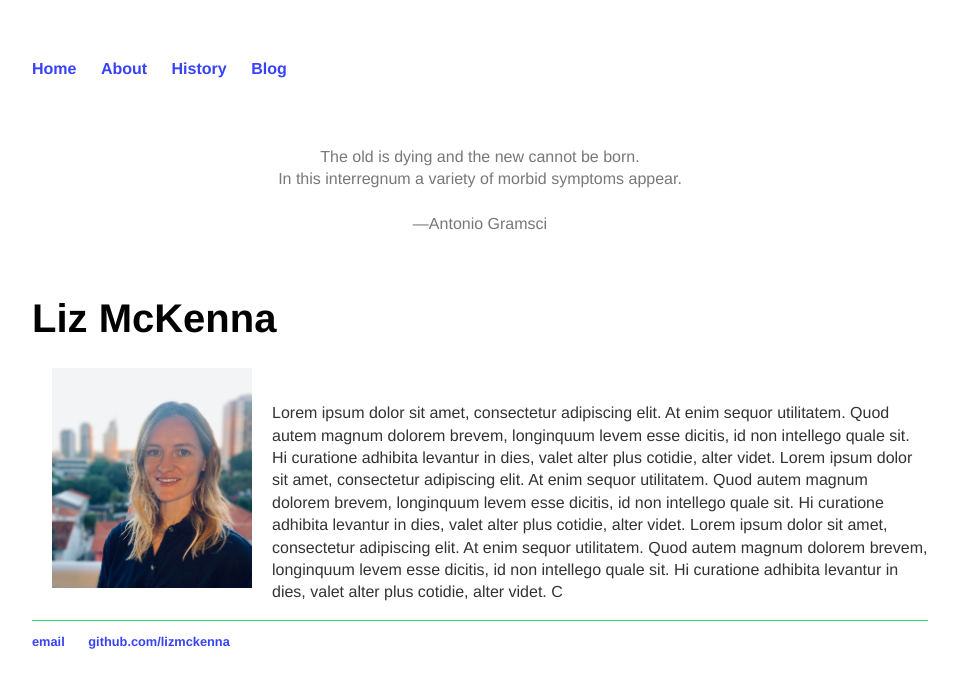
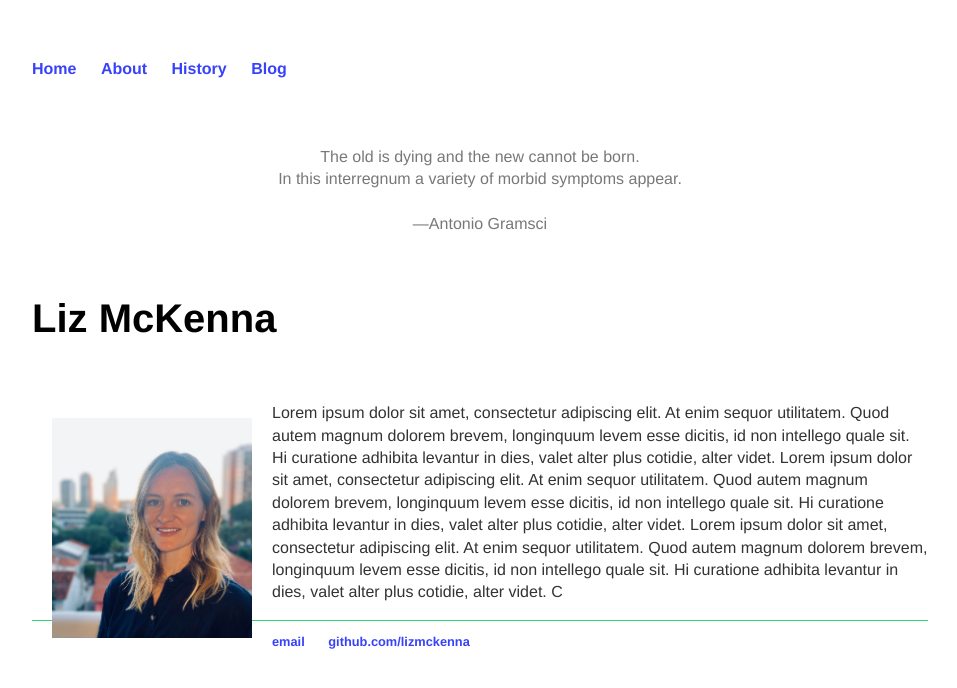
Before and after one commit to lizmckenna/elizabethmckenna.org, a Jekyll site: the page built from index.html, in a window 1280 px wide. Shown: the top 688 px of the page, without its empty margins (160-1117 px from the left). Built offline with Jekyll 4.4.1, drawn with Linux system fonts in a browser that asks for light colours.

Commit message:
Update index.html

```diff
--- a/index.html
+++ b/index.html
@@ -19,7 +19,7 @@ title: brasilpolitik
 <br>
 <h1>Liz McKenna</h1>
  <left>
-<img src="/images/mckenna_2019.jpg" alt="HTML5 Icon" hspace="20" style="width:200px;height:220px;style=padding:5px; float: left">
+<img src="/images/mckenna_2019.jpg" alt="HTML5 Icon" hspace="20" vspace="50" style="width:200px;height:220px;style=padding:5px; float: left">
 	</left>
 <br>
 <p> Lorem ipsum dolor sit amet, consectetur adipiscing elit. At enim sequor utilitatem. Quod autem magnum dolorem brevem, longinquum levem esse dicitis, id non intellego quale sit. Hi curatione adhibita levantur in dies, valet alter plus cotidie, alter videt.
```
